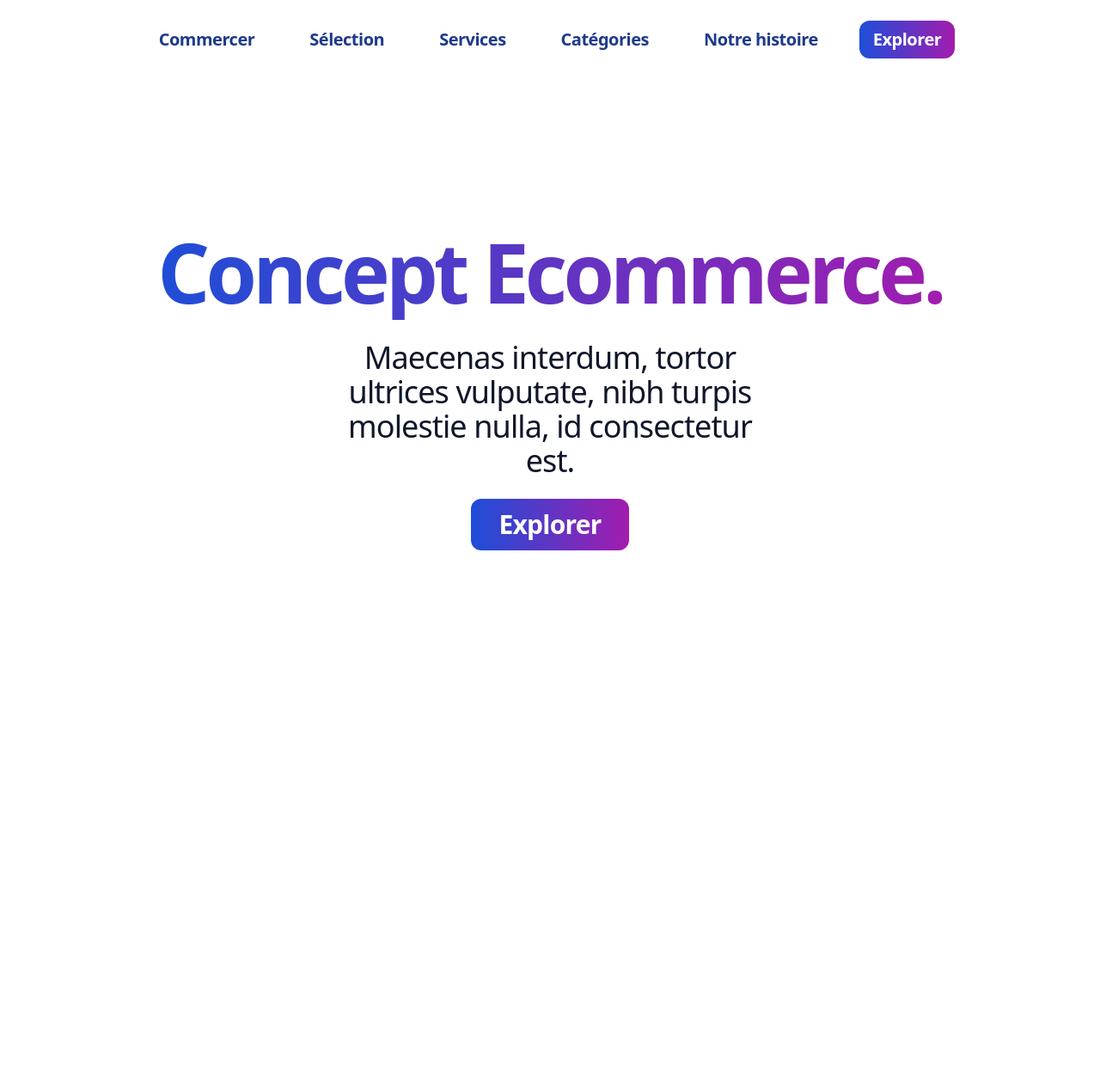
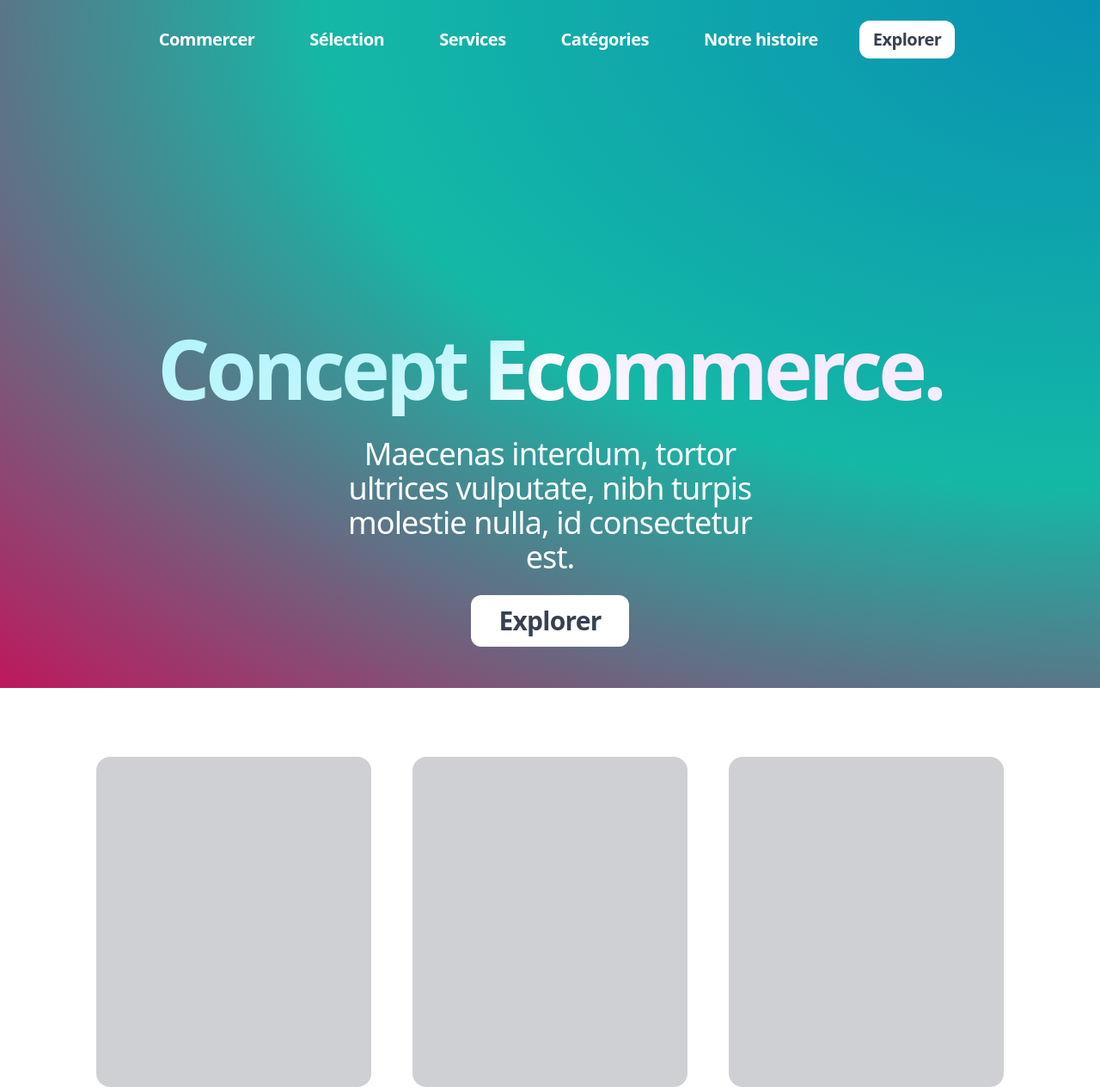
Before and after one commit to antonycochetconserto/global-site, a Next.js app: page / in a window 1280 px wide. Shown: the whole page at 86% size. Before the commit the page ends 800 px from the top, so only its background shows below. Built offline with nearby package versions, Linux system fonts and the light colour scheme.

Commit message:
background sample

```diff
--- a/components/home/navbar/index.tsx
+++ b/components/home/navbar/index.tsx
@@ -57,7 +57,7 @@ export default function Navbar() {
       <div className="flex flex-row justify-center space-x-8 pt-6">
         <ul
           onMouseLeave={() => setIsBigMenuShow(false)}
-          className="flex flex-row space-x-8 font-semibold text-blue-900 text-xl tracking-tight"
+          className="flex flex-row space-x-8 font-semibold text-white text-xl tracking-tight"
         >
           {menu.items.map(({ title, linkTarget, showBigMenu, type }) => {
             return (
@@ -72,7 +72,7 @@ export default function Navbar() {
             );
           })}
         </ul>
-        <button className="bg-gradient-to-r from-blue-700 to-fuchsia-700 rounded-xl py-2 px-4 text-xl font-semibold text-white tracking-tight hover:from-blue-600 hover:to-fuchsia-600 hover:ease-linear transition ease-in duration-150">
+        <button className="bg-white rounded-xl py-2 px-4 text-xl font-semibold text-gray-700 tracking-tight hover:from-blue-600 hover:to-fuchsia-600 hover:ease-linear transition ease-in duration-150">
           Explorer
         </button>
       </div>
--- a/pages/index.tsx
+++ b/pages/index.tsx
@@ -3,16 +3,17 @@ import { motion } from 'framer-motion';
 
 export default function Home() {
   return (
-    <main className="bg-white w-full h-screen relative overflow-hidden">
+    <>
+      <main className="bg-[radial-gradient(ellipse_at_top_right,_var(--tw-gradient-stops))] from-cyan-600 via-teal-500 to-pink-700 w-full h-screen relative">
         <Navbar />
         <div className="container-lg">
-        <div className="text-center absolute bottom-20 left-0 right-0">
+          <div className="text-center mt-96">
             <div className="space-y-6">
               <motion.h1
                 initial={{ opacity: 0 }}
                 animate={{ y: -80, opacity: 1 }}
                 transition={{ duration: 1, type: 'tween' }}
-              className="text-8xl font-bold bg-gradient-to-r from-blue-700 to-fuchsia-700 inline-block text-transparent bg-clip-text tracking-tighter p-2"
+                className="bg-[conic-gradient(at_top,_var(--tw-gradient-stops))] from-purple-200 via-white to-cyan-300 text-8xl font-bold inline-block text-transparent bg-clip-text tracking-tighter p-2"
               >
                 Concept Ecommerce.
               </motion.h1>
@@ -20,22 +21,28 @@ export default function Home() {
                 initial={{ opacity: 0 }}
                 animate={{ y: -80, opacity: 1 }}
                 transition={{ duration: 1, type: 'tween' }}
-              className="text-slate-900 font-medium text-4xl tracking-tight w-5/12 mx-auto"
+                className="text-white font-medium text-4xl tracking-tight w-5/12 mx-auto"
               >
-              Maecenas interdum, tortor ultrices vulputate, nibh turpis molestie
-              nulla, id consectetur est.
+                Maecenas interdum, tortor ultrices vulputate, nibh turpis
+                molestie nulla, id consectetur est.
               </motion.p>
               <motion.button
                 initial={{ opacity: 0, y: -80 }}
                 animate={{ opacity: 1 }}
                 transition={{ duration: 0.9, type: 'tween' }}
-              className="bg-gradient-to-r from-blue-700 to-fuchsia-700 rounded-xl px-8 py-3 text-3xl font-semibold text-white tracking-tight hover:ring-offset-2 hover:ring-4 hover:ring-blue-200 hover:from-blue-600 hover:to-fuchsia-600 hover:ease-linear transition ease-in duration-300"
+                className="bg-white rounded-xl px-8 py-3 text-3xl font-semibold text-gray-700 tracking-tight hover:ring-offset-2 hover:ring-4 hover:ring-blue-200 hover:from-blue-600 hover:to-fuchsia-600 hover:ease-linear transition ease-in duration-300"
               >
                 Explorer
               </motion.button>
             </div>
           </div>
+          <div className="space-x-12 flex flex-row justify-center mt-12 opacity-20">
+            <div className="h-96 w-3/12 bg-gray-900 rounded-2xl"></div>
+            <div className="h-96 w-3/12 bg-gray-900 rounded-2xl"></div>
+            <div className="h-96 w-3/12 bg-gray-900 rounded-2xl"></div>
+          </div>
         </div>
       </main>
+    </>
   );
 }
```
Lines whose indentation alone changed are shown as unchanged.
